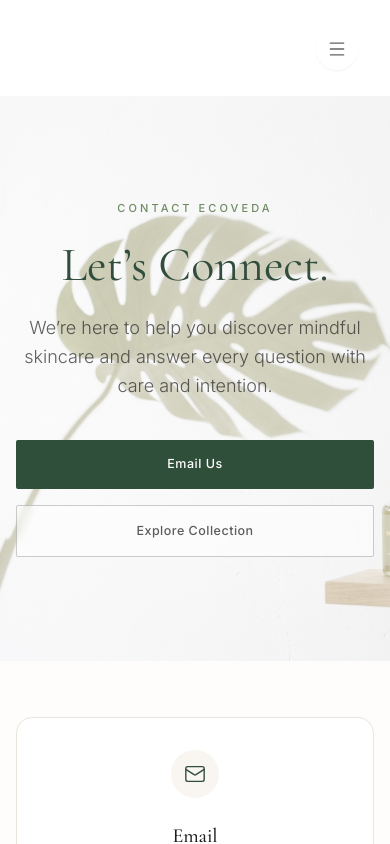
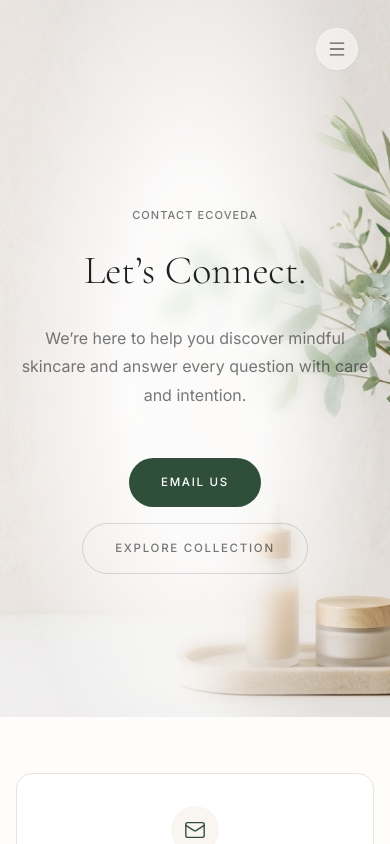
Before and after one commit to omaherrao25/prototype, a React (Vite) app: page /contact in a window 390 px wide. Shown: the top 844 px of the page. Built offline with nearby package versions, Linux system fonts and the light colour scheme.

Commit message:
feat: add responsive Contact page with parallax hero and submission form

```diff
--- a/src/pages/Contact/Contact.jsx
+++ b/src/pages/Contact/Contact.jsx
@@ -1,10 +1,9 @@
-import { useState } from 'react';
-import { motion, AnimatePresence } from 'framer-motion';
+import { useState, useRef } from 'react';
+import { motion, AnimatePresence, useScroll, useTransform } from 'framer-motion';
 import { Mail, Phone, MapPin, Clock, Globe, ShieldCheck, RefreshCw, Hand, Leaf, Heart } from 'lucide-react';
 import { Link } from 'react-router-dom';
 
 // Import assets
-import heroBg from '../../assets/contact/hero_bg.png';
 import formBg from '../../assets/contact/form_bg.png';
 
 const fadeUp = {
@@ -63,6 +62,14 @@ const trustFeatures = [
 ];
 
 export default function Contact() {
+  const ref = useRef(null);
+  const { scrollYProgress } = useScroll({
+    target: ref,
+    offset: ["start start", "end start"]
+  });
+  const bgY = useTransform(scrollYProgress, [0, 1], ['0%', '20%']);
+  const textY = useTransform(scrollYProgress, [0, 1], ['0%', '10%']);
+
   const [formData, setFormData] = useState({
     name: '',
     email: '',
@@ -88,61 +95,104 @@ export default function Contact() {
   };
 
   return (
-    <div className="bg-white min-h-screen pt-24 font-body text-[#1E1E1E]">
+    <div className="bg-white min-h-screen font-body text-[#1E1E1E]">
 
       {/* 1. HERO SECTION */}
-      <section className="relative overflow-hidden section-pad">
-        {/* Abstract subtle background */}
-        <div className="absolute inset-0 pointer-events-none opacity-40">
-          <motion.img
-            initial={{ scale: 1.1, opacity: 0 }}
-            animate={{ scale: 1, opacity: 1 }}
-            transition={{ duration: 2, ease: "easeOut" }}
-            src={heroBg}
-            alt="Botanical shadow"
-            className="w-full h-full object-cover object-center mix-blend-multiply"
+      <section
+        ref={ref}
+        className="relative min-h-[85vh] flex items-center overflow-hidden bg-white"
+      >
+        {/* Background botanical image with parallax */}
+        <motion.div
+          className="absolute inset-0 z-0 scale-110"
+          style={{ y: bgY }}
+        >
+          <img
+            src="/images/contact_hero_minimal.png"
+            alt="Hero Background"
+            className="w-full h-full object-cover object-center"
           />
+        </motion.div>
+
+        {/* Subtle cinematic overlay */}
+        <div className="absolute inset-0 z-10 bg-black/5 mix-blend-overlay pointer-events-none"></div>
+
+        {/* Center Wide Blur Effect */}
+        <div className="absolute inset-0 z-10 flex items-center justify-center pointer-events-none">
+          <div className="w-full h-[150%] sm:w-[150%] max-w-[1200px] max-h-[1000px] backdrop-blur-[8px] [mask-image:radial-gradient(ellipse_at_center,black_25%,transparent_70%)]"></div>
         </div>
 
-        <div className="container-pad relative z-10 text-center max-w-4xl mx-auto py-12 lg:py-24">
+        {/* Center Wide Color Overlay for Text Readability */}
+        <div className="absolute inset-0 z-10 flex items-center justify-center pointer-events-none">
+          <div className="w-full h-[150%] sm:w-[150%] max-w-[1200px] max-h-[1000px] bg-white/85 [mask-image:radial-gradient(ellipse_at_center,black_25%,transparent_70%)]"></div>
+        </div>
+
+        {/* Content */}
+        <motion.div
+          className="relative z-10 w-full max-w-7xl mx-auto px-4 sm:px-6 lg:px-8 pt-32 pb-16 lg:pt-32 lg:pb-16"
+          style={{ y: textY }}
+        >
+          <div className="w-full mx-auto text-center">
+
             <motion.p
               variants={fadeUp}
               initial="hidden"
               animate="visible"
-            className="eyebrow mb-6"
+              className="eyebrow mb-6 text-charcoal/60 uppercase tracking-widest text-[11px] font-medium"
             >
               Contact Ecoveda
             </motion.p>
+
+            {/* Main Heading */}
             <motion.h1
               variants={fadeUp}
               initial="hidden"
               animate="visible"
-            className="font-heading text-5xl md:text-6xl lg:text-7xl font-normal mb-6 text-[#314D3D]"
+              custom={1}
+              className="font-heading font-light text-charcoal mb-8 leading-[1.1]"
+              style={{ fontSize: 'clamp(2.5rem, 5.5vw, 4.8rem)' }}
             >
               Let’s Connect.
             </motion.h1>
+
+            {/* Description */}
             <motion.p
               variants={fadeUp}
               initial="hidden"
               animate="visible"
-            className="text-lg md:text-xl text-[#1E1E1E]/70 max-w-2xl mx-auto mb-10 font-light leading-relaxed"
+              custom={2}
+              className="font-body text-[1rem] sm:text-[1.1rem] lg:text-[1.15rem] leading-[1.8] text-charcoal/60 max-w-xl mx-auto mb-12"
+              style={{ fontFamily: "'Inter', sans-serif" }}
             >
               We’re here to help you discover mindful skincare and answer every question with care and intention.
             </motion.p>
+
+            {/* Buttons */}
             <motion.div
               variants={fadeUp}
               initial="hidden"
               animate="visible"
-            className="flex flex-col sm:flex-row items-center justify-center gap-4"
+              custom={3}
+              className="flex flex-wrap items-center justify-center gap-4 sm:gap-5"
             >
-            <a href="#contact-form" className="btn-primary w-full sm:w-auto">
-              Email Us
+              <a
+                href="#contact-form"
+                className="group relative px-8 py-4 bg-[#2F4F3A] text-white text-[11.5px] sm:text-[12px] font-medium tracking-[0.15em] uppercase rounded-full overflow-hidden transition-all duration-500 hover:shadow-[0_8px_30px_rgba(49,77,61,0.25)]"
+                style={{ fontFamily: "'Inter', sans-serif" }}
+              >
+                <span className="relative z-10">Email Us</span>
+                <div className="absolute inset-0 bg-[#3A6046] transform scale-x-0 origin-left transition-transform duration-500 group-hover:scale-x-100" />
               </a>
-            <Link to="/shop" className="btn-outline w-full sm:w-auto bg-white/50 backdrop-blur-sm">
+              <Link
+                to="/shop"
+                className="px-8 py-4 border border-[#1E1E1E]/15 text-[#1E1E1E]/60 text-[11.5px] sm:text-[12px] font-medium tracking-[0.15em] uppercase rounded-full transition-all duration-500 hover:border-[#2F4F3A]/40 hover:text-[#2F4F3A]"
+                style={{ fontFamily: "'Inter', sans-serif" }}
+              >
                 Explore Collection
               </Link>
             </motion.div>
           </div>
+        </motion.div>
       </section>
 
       {/* 2. CONTACT INFORMATION SECTION */}
```
Also changed, not shown: public/images/botanical_contact_hero.png (added), public/images/contact_hero_minimal.png (added). Lines whose indentation alone changed are shown as unchanged.
